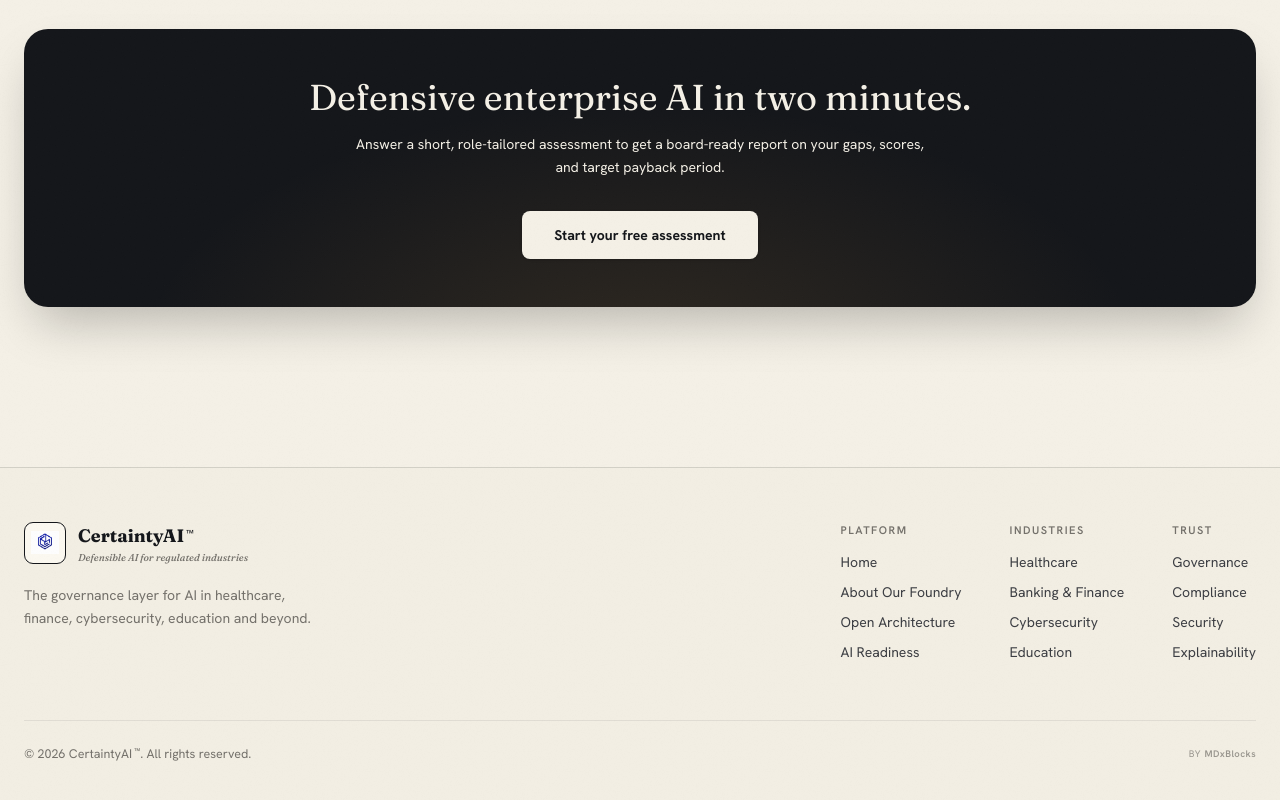
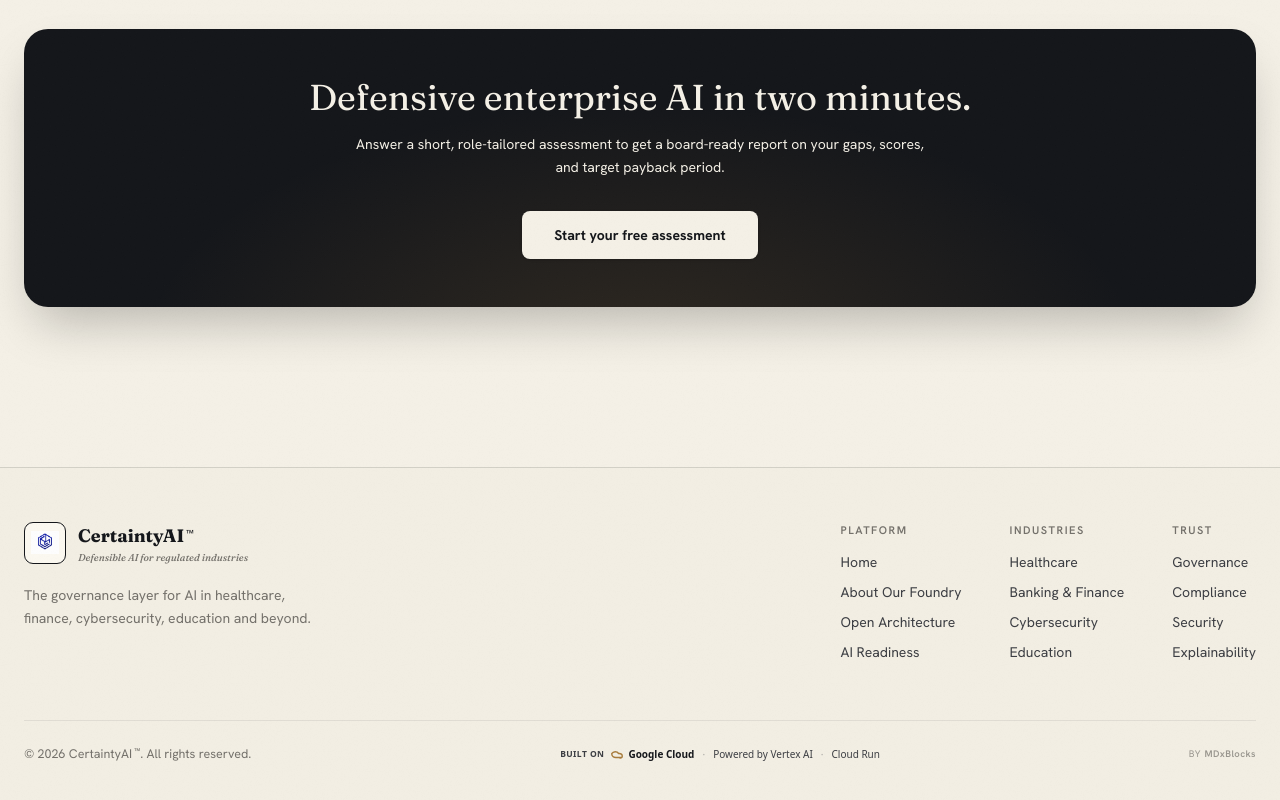
Before and after one commit to mdxblocks-ai/certaintyai-public, a React (Vite) app in the folder frontend/: page / in a window 1280 px wide. Shown: the part 2793-3593 px from the top of the page. Built offline with nearby package versions, Linux system fonts and the light colour scheme; no server answers.

Commit message:
feat: add Google Cloud co-brand line to public footer

```diff
--- a/frontend/src/components/Footer.jsx
+++ b/frontend/src/components/Footer.jsx
@@ -62,6 +62,19 @@ export default function Footer() {
         </div>
         <div className="foot-bottom">
           <div className="copy">© {new Date().getFullYear()} CertaintyAI<sup className="text-[8px] ml-0.5 font-sans">™</sup>. All rights reserved.</div>
+          <div className="flex items-center gap-1.5 text-[10px] text-[var(--dash-text-secondary)] font-sans">
+            <span className="text-[8.5px] uppercase tracking-wider font-bold">Built on</span>
+            <div className="flex items-center">
+              <svg viewBox="0 0 24 24" fill="none" stroke="currentColor" strokeWidth="2.5" className="w-3.5 h-3.5 text-[var(--dash-accent)] mr-1 shrink-0">
+                <path d="M17.5 19A3.5 3.5 0 0 0 21 15.5c0-2.79-2.54-4.5-5-4.5-.42 0-.83.04-1.24.11A7 7 0 0 0 3 11.5c0 3.62 3.1 6.5 7 6.5h7.5z" />
+              </svg>
+              <span className="font-semibold text-[var(--dash-text-primary)]">Google Cloud</span>
+            </div>
+            <span className="mx-0.5 opacity-40">·</span>
+            <span>Powered by Vertex AI</span>
+            <span className="mx-0.5 opacity-40">·</span>
+            <span>Cloud Run</span>
+          </div>
           <div className="attrib">BY <b>MDxBlocks</b></div>
         </div>
       </div>
```
